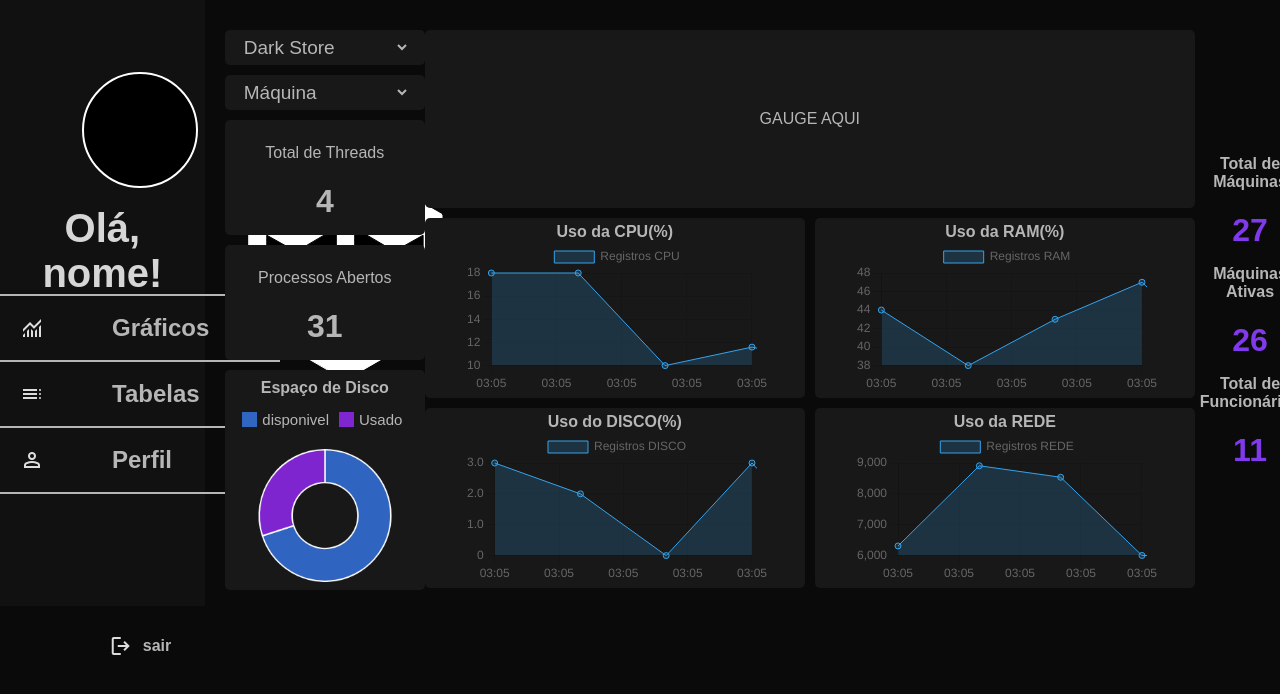
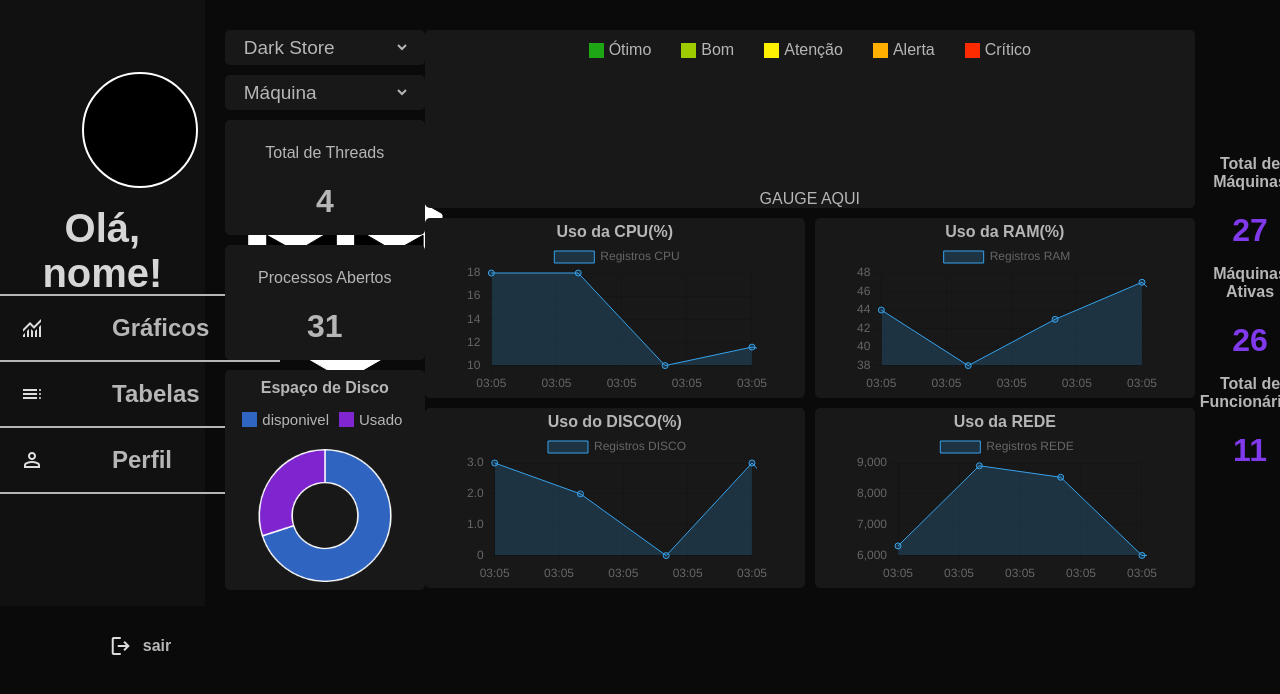
Before and after one commit to Grupo05-ADSC/Site-institucional, a plain HTML site: page dash.html in a window 1280 px wide. Drawn offline with nearby package versions, Linux system fonts and the light colour scheme; files whose address does not match are found by name.

Commit message:
arrumando legendas do gauge

```diff
--- a/dash.css
+++ b/dash.css
@@ -293,10 +293,60 @@ body{
     color: #8039EB;
 }
 
+
 .indicadores{
+    display: flex;
+    flex-direction: column;
+    align-items: center;
+    justify-content: center;
+    text-align: center;
+    justify-content: space-between;
+}
+
+.legendaGauge{
+    width: 90%;
+    height: 40px;
     display: flex;
     flex-direction: row;
     align-items: center;
     justify-content: center;
-    text-align: center;
 }
+
+.legendaGauge .legenda1{
+    background-color: #1EA614;
+    height: 15px;
+    width: 15px;
+    margin: 10px 5px 10px 0px;
+}
+
+.legendaGauge .legenda2{
+    background-color: #9FCC00;
+    height: 15px;
+    width: 15px;
+    margin: 10px 5px 10px 0px;
+    margin-left: 30px;
+}
+
+.legendaGauge .legenda3{
+    background-color: #FFF001;
+    height: 15px;
+    width: 15px;
+    margin: 10px 5px 10px 0px;
+    margin-left: 30px;
+}
+
+.legendaGauge .legenda4{
+    background-color:  #FFAF00;
+    height: 15px;
+    width: 15px;
+    margin: 10px 5px 10px 0px;
+    margin-left: 30px;
+}
+
+.legendaGauge .legenda5{
+    background-color: #FE2B00;
+    height: 15px;
+    width: 15px;
+    margin: 10px 5px 10px 0px;
+    margin-left: 30px;
+}
--- a/dash.html
+++ b/dash.html
@@ -96,7 +96,17 @@
     </div>
 
     <div class="linha2">
-        <div class="indicadores">GAUGE AQUI</div>
+        <div class="indicadores">
+            <div class="legendaGauge">
+                <div class="legenda1"></div>Ótimo
+                <div class="legenda2"></div>Bom
+                <div class="legenda3"></div>Atenção
+                <div class="legenda4"></div>Alerta
+                <div class="legenda5"></div>Crítico
+
+            </div>
+            GAUGE AQUI
+        </div>
         <div class="boxgraficos">
             <div class="graficos">
                 <div class="grafico1">
```
